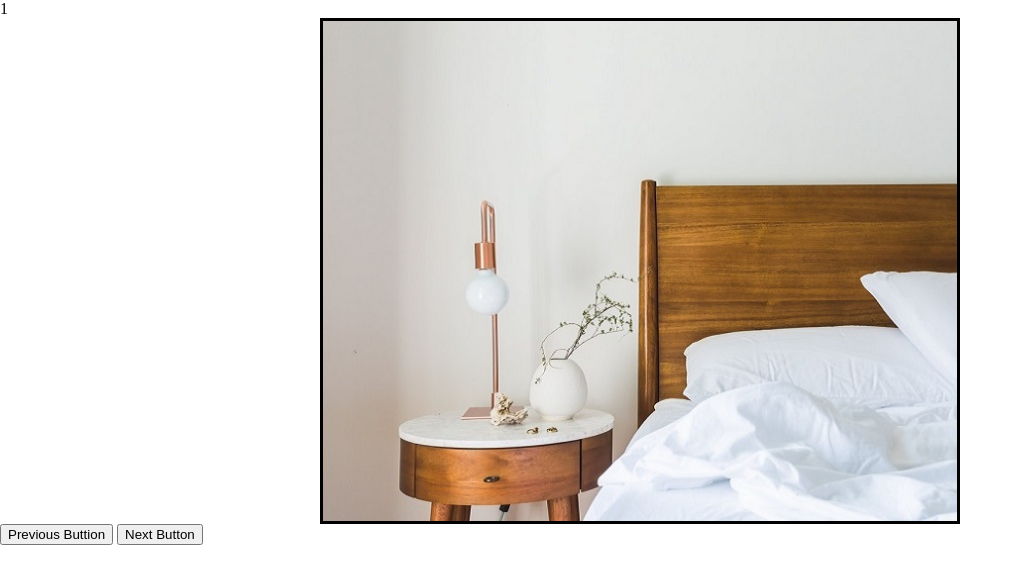
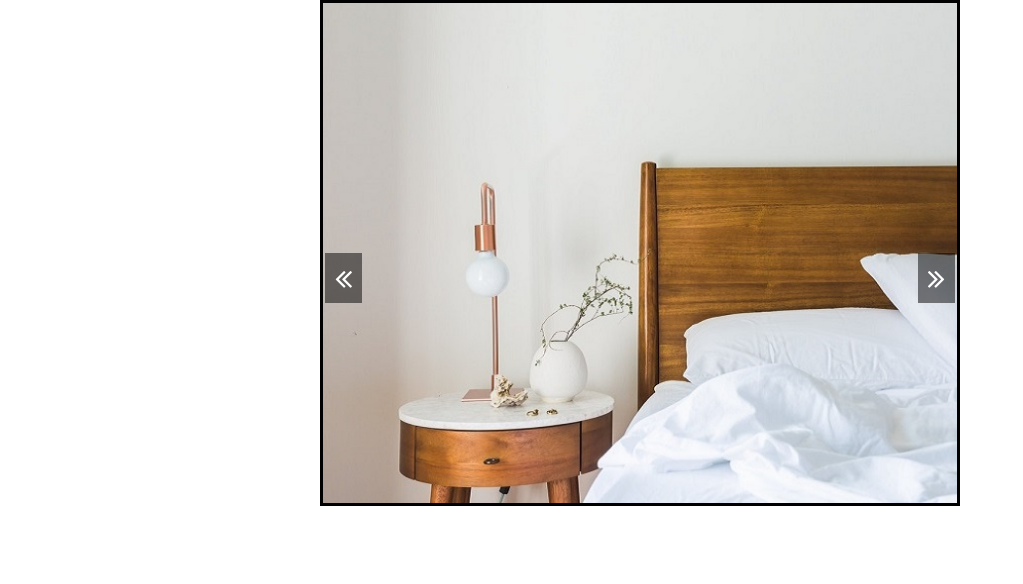
Before and after one commit to vathadianil/simple-js-carousel, a website: page index.html in a window 1280 px wide. Shown: the whole page, without its empty margins (0-1023 px from the left). Drawn offline with Linux system fonts and the light colour scheme; files whose address does not match are found by name.

Commit message:
Updated font-awesome icons and styling

```diff
--- a/app.js
+++ b/app.js
@@ -1,6 +1,5 @@
 const carouselSlide = document.getElementById('carousel-slider');
 const carouselImage = document.querySelectorAll('.carousel-slide img');
-const counterEle = document.getElementById('countVal');
 
 const prevBtn = document.querySelector('#prev-btn');
 const nextBtn = document.querySelector('#next-btn');
@@ -11,14 +10,11 @@ const transformEaseInOut = 'transform 0.4s ease-in-out';
 let counter = 1;
 
 carouselSlide.style.transform = negativeTranslateX(counter);
-counterEle.innerHTML = counter;
-
 
 nextBtn.addEventListener('click', () => {
     if (counter >= carouselImage.length - 1) return;
     carouselSlide.style.transition = transformEaseInOut;
     counter++;
-    counterEle.innerHTML = counter;
     carouselSlide.style.transform = negativeTranslateX(counter);
 });
 
@@ -26,12 +22,10 @@ prevBtn.addEventListener('click', () => {
     if (counter <= 0) return;
     carouselSlide.style.transition = transformEaseInOut;
     counter--;
-    counterEle.innerHTML = counter;
     carouselSlide.style.transform = negativeTranslateX(counter);
 });
 
 carouselSlide.addEventListener('transitionend', () => {
-    // console.log('Fired');
     if (carouselImage[counter].id === 'last-clone') {
         carouselSlide.style.transition = 'none';
         counter = carouselImage.length - 2;
--- a/index.html
+++ b/index.html
@@ -5,10 +5,13 @@
     <meta name="viewport" content="width=device-width, initial-scale=1.0">
     <title>Carousel Effect</title>
     <link rel="stylesheet" href="../Carousel Effect/style.css">
+    <link rel="stylesheet" href="https://stackpath.bootstrapcdn.com/font-awesome/4.7.0/css/font-awesome.min.css">
 </head>
 <body>
     <p id="countVal"></p>
     <div class="carousel-container">
+        <i id="prev-btn" class="fa fa-angle-double-left"></i>
+        <i id="next-btn" class="fa fa-angle-double-right"></i>
         <div id="carousel-slider" class="carousel-slide">
             <img id="last-clone" src="../Carousel Effect/Images/Img5.jpg" alt="">
             <img src="../Carousel Effect/Images/Img1.jpg" alt="">
@@ -19,8 +22,6 @@
             <img id="first-clone" src="../Carousel Effect/Images/Img1.jpg" alt="">
         </div>
     </div>
-    <button id="prev-btn" >Previous Buttion</button>
-    <button id="next-btn" >Next Button</button>
     <script src="../Carousel Effect/app.js" ></script>
 </body>
 </html>
--- a/style.css
+++ b/style.css
@@ -10,11 +10,35 @@
     width: 50%;
     margin: auto;
     overflow: hidden;
+    position: relative;
 }
 
 .carousel-slide {
     display: flex;
     width: 100%;
     height: 500px;
-    /* background-color: black; */
 }
+
+#prev-btn {
+    position: absolute;
+    z-index: 10;
+    top: 50%;
+    left:2px;
+    font-size: 30px;
+    color: white;
+    padding: 10px;
+    background-color: rgba(0, 0, 0, 0.5);
+    cursor: pointer;
+}
+
+#next-btn {
+    position: absolute;
+    z-index: 10;
+    top: 50%;
+    right:2px;
+    font-size: 30px;
+    color: white;
+    padding: 10px;
+    background-color: rgba(0, 0, 0, 0.5);
+    cursor: pointer;
+}
```
